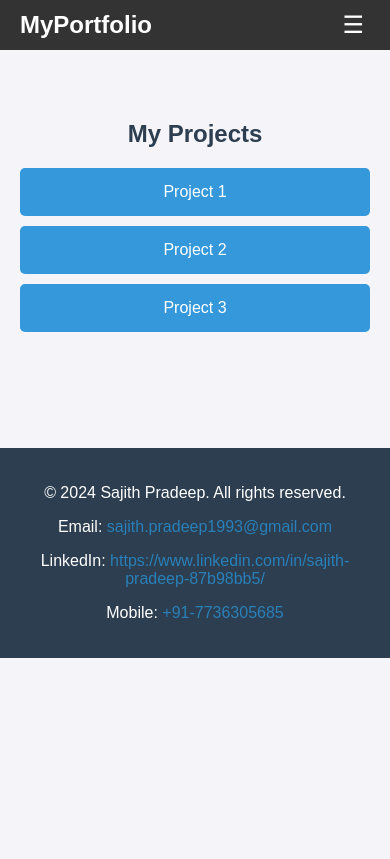
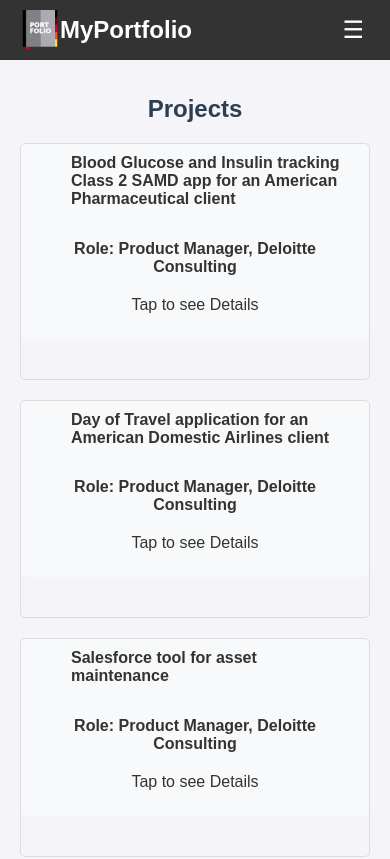
Before and after one commit to SajithPradeep/productportfolio, a React (Create React App) app: page /projects in a window 390 px wide. Shown: the top 859 px of the page. Built offline with nearby package versions, Linux system fonts and the light colour scheme.

Commit message:
completed the projects sections and fixed the responsive issues for projects and the hamburger menu

```diff
--- a/src/components/Navbar.jsx
+++ b/src/components/Navbar.jsx
@@ -1,7 +1,7 @@
-// src/components/Navbar.jsx
 import React, { useState } from 'react';
 import { Link } from 'react-router-dom';
 import '../styles/Navbar.css';
+import iconName from "../assets/portfolio.png"
 
 const Navbar = () => {
   const [isOpen, setIsOpen] = useState(false);
@@ -10,21 +10,26 @@
     setIsOpen(!isOpen);
   };
 
+  const closeMenu = () => {
+    setIsOpen(false);
+  };
+
   return (
     <nav className="navbar">
       <div className="navbar-container">
         <div className="logo">
+          <img src={iconName} alt="Portfolio Icon" style={{ width: '40px', height: '40px' }} />
           <Link to="/">MyPortfolio</Link>
         </div>
         <button className="menu-toggle" onClick={toggleMenu}>
           &#9776; {/* This is a hamburger menu icon */}
         </button>
         <div className={`nav-links ${isOpen ? 'active' : ''}`}>
-          <Link to="/">Home</Link>
-          <Link to="/about">About</Link>
-          <Link to="/projects">Projects</Link>
-          <Link to="/blogs">Blogs</Link>
-          <Link to="/contact">Contact</Link>
+          <Link to="/" onClick={closeMenu}>Home</Link>
+          <Link to="/about" onClick={closeMenu}>About</Link>
+          <Link to="/projects" onClick={closeMenu}>Work Experience</Link>
+          <Link to="/blogs" onClick={closeMenu}>Blogs</Link>
+          <Link to="/contact" onClick={closeMenu}>Contact</Link>
         </div>
       </div>
     </nav>
--- a/src/components/Projects.jsx
+++ b/src/components/Projects.jsx
@@ -1,15 +1,110 @@
-import React from 'react';
+import React, { useState } from 'react';
 import '../styles/Projects.css';
+
+const ProjectAccordionItem = ({ title, orgDate,  children }) => {
+  const [isOpen, setIsOpen] = useState(false);
+
+  const toggleAccordion = () => {
+    setIsOpen(!isOpen);
+  };
+
+  return (
+    <div className="accordion-item">
+      <div className="accordion-title" onClick={toggleAccordion}>
+        <h3>{title}</h3>
+        <h5>Role: {orgDate}</h5>
+        <section class="seeDetails">
+          <span class="desktop">{isOpen ? '-' : '+'}</span>
+          <span class="responsive">{isOpen ? '' : 'Tap to see Details'}</span>
+        </section>
+      </div>
+      {isOpen && <div className="accordion-content">{children}</div>}
+      <span onClick={toggleAccordion} class="responsive responsiveDown">{isOpen ? 'See Less' : ''}</span>
+    </div>
+  );
+};
 
 const Projects = () => {
   return (
     <section id="projects">
-      <h2>My Projects</h2>
-      <ul>
-        <li>Project 1</li>
-        <li>Project 2</li>
-        <li>Project 3</li>
-      </ul>
+      <h2>Projects</h2>
+      <div className="accordion">
+        <ProjectAccordionItem title="Blood Glucose and Insulin tracking Class 2 SAMD app for an American Pharmaceutical client" orgDate="Product Manager, Deloitte Consulting">
+          <p>
+            <ul>
+              <li>The client planned to release a new drug designed for weekly insulin doses.</li>
+              <li>The objective was to adapt existing application designs to accommodate this new dosing regimen.</li>
+              <li>Facilitated a comprehensive discovery workshop to pinpoint user pain points and identify limitations in the current applications, resulting in an empathy map and a high-level feature list for wireframing.</li>
+              <li>Engaged in brainstorming sessions with the design team to create wireframes and high-fidelity designs, incorporating insights from the discovery workshop.</li>
+              <li>Developed user stories, detailed functional flows, and logic diagrams to support the designs, successfully completing the project within a tight 2-month timeframe.</li>
+            </ul>
+            </p>
+        </ProjectAccordionItem>
+        <ProjectAccordionItem title="Day of Travel application for an American Domestic Airlines client" orgDate="Product Manager, Deloitte Consulting">
+          <p>
+            <ul>
+              <li>The airline sought Deloitte's help to streamline travel time, enhance customer experience, and reduce boarding delays.</li>
+              <li>Conducted research on airline operations and user boarding processes, defining the KPI as reducing the time from home departure to flight boarding. Metrics included total time from home to airport and from airport entry to boarding gate.</li>
+              <li>Developed a "Day of Travel" app to provide timely reminders based on traffic conditions via Google Maps integration, and offer transport options, including car rentals, with parking guidance and geo-fencing for airport entry.</li>
+              <li>The app also included internal navigation to assist users through check-in, security, and to the boarding gate.</li>
+              <li>Created an MVP and began initial UAT testing, but the project was halted due to budget constraints imposed by the COVID-19 pandemic.</li>
+            </ul>
+          </p>
+        </ProjectAccordionItem>
+        <ProjectAccordionItem title="Salesforce tool for asset maintenance" orgDate="Product Manager, Deloitte Consulting">
+          <p>
+          <ul>
+            <li>Developed an internal Salesforce tool for asset maintenance across locations.</li>
+            <li>KPI: Identify at-risk assets before failure and enable remediation.</li>
+            <li>Used asset performance history to measure failure rates and created Salesforce dashboards for easy access to asset information.</li>
+          </ul>
+          </p>
+        </ProjectAccordionItem>
+        <ProjectAccordionItem title="Business Analyst project summary" orgDate="Business Analyst, Deloitte Consulting">
+          <p>
+          <ul>
+            <li>As a Business Analyst, I’ve worked with clients across diverse industries, including Life Sciences, Healthcare, Retail, Manufacturing, and Customer Support.</li>
+            <li>I’ve also served as a Scrum Master, ensuring AGILE processes like sprint planning, demos, standups, and retrospectives are followed to deliver projects on time.</li>
+            <li>My role involved detailed interactions with client stakeholders to document requirements, which were then used to create user stories for design and development.</li>
+            <li>I also created user flow and logic diagrams to clarify requirements during sprint planning and support development and QA.</li>
+            <li>Below are some notable client projects from my experience as a Business Analyst:
+              <ul>
+                <li>Creating a customer support web portal for an <b>American Computer manufacturer client</b>. Worked with the client Product Owner to understand the new functionalities and created detailed user stories to aid in the development process.</li>
+                <li>Creating a patient companion application for an <b>American Pharmaceutical client</b>. The patient companion application will help the patient to track their medication, give them timely reminders to take their medications, and also help the patients to refill the medications on time and track their symptoms.</li>
+                <li>Also worked on creating a <b>Class 2 SAMD (Software As a Medical Device) application</b> for the same pharmaceutical client that will enable the user to monitor their blood glucose levels and insulin intake units on a daily basis and suggest changes to their dose based on the changes in the user's blood glucose readings, which are synced via Bluetooth using connected devices to the app.</li>
+                <li>Worked on creating a customer loyalty app for an <b>American retail chain client</b> that provided various loyalty benefits to users in terms of reward points and personalized discounts, which in turn helps to drive more store visits.</li>
+              </ul>
+            </li>
+          </ul>
+          </p>
+        </ProjectAccordionItem>
+        <ProjectAccordionItem title="Employee portal for a multinational Oil and Natural gas client" orgDate="UX Designer and Frontend Dev, Wipro">
+          <p>
+          <ul>
+            <li>Worked as a UX Designer and Front-End Engineer for a multinational oil and gas corporation, developing a section of their employee portal with a 5-month deadline.</li>
+            <li>Collaborated with cross-functional stakeholders and the Product Owner to create wireframes using existing app components, streamlining the design process and avoiding the need for an additional designer.</li>
+            <li>Developed front-end pages using React.js, HTML, CSS, and jQuery.</li>
+            <li>Gained insights into high-level design processes and provided mentorship in front-end coding to team members.</li>
+            <li>Faced challenges with scope creep as new requirements emerged, which eventually led to the project getting extended, highlighting the importance of rigorous planning and scope management for timely delivery.</li>
+          </ul>
+          </p>
+        </ProjectAccordionItem>
+        <ProjectAccordionItem title="Order fulfillment web portal for UK based retail chain" orgDate="Frontend Dev, Coffeebeans Consluting">
+          <p>
+          <ul>
+            <li>Worked as a Frontend Engineer for a retail chain giant in the UK, enhancing their order fulfillment web portal.</li>
+            <li>The major goal of this assignment was to improve delivery efficiency and optimize the order management system.</li>
+            <li>The portal was also lacking the desired unit test coverage.</li>
+            <li>Worked on implementing the requirements for the features and helped improve the coding standards by:
+              <ul>
+                <li>Implementing the latest React features.</li>
+                <li>Successfully improving the overall code coverage by 20%.</li>
+              </ul>
+            </li>
+          </ul>
+          </p>
+        </ProjectAccordionItem>
+      </div>
     </section>
   );
 };
--- a/src/styles/Navbar.css
+++ b/src/styles/Navbar.css
@@ -11,6 +11,11 @@
   align-items: center;
   max-width: 1200px;
   margin: 0 auto;
+}
+
+.logo {
+  display: flex;
+  align-items: center;
 }
 
 .logo a {
--- a/src/styles/Projects.css
+++ b/src/styles/Projects.css
@@ -1,13 +1,105 @@
-/* src/styles/Projects.css */
-#projects ul {
-    list-style-type: none;
-    padding: 0;
+.accordion-item {
+  border: 1px solid #ddd;
+  border-radius: 5px;
+  margin-bottom: 10px;
+  margin-top: 20px;
+}
+
+.accordion .accordion-item:hover {
+  border: 1px solid;
+}
+
+.accordion-title {
+  background-color: #f8f9fa;
+  padding: 10px;
+  cursor: pointer;
+  display: flex;
+  justify-content: space-between;
+  align-items: center;
+  border-radius: 5px;
+}
+
+.accordion-title h3 {
+  margin: 0;
+  font-size: 1.2rem;
+  width: 50%;
+  text-align: left;
+  padding-left: 40px;
+}
+
+.accordion-title span {
+  font-size: 1.5rem;
+  width: 5%;
+}
+
+.accordion-content {
+  padding: 10px;
+  background-color: #ffffff;
+  border-top: 1px solid #ddd;
+  animation: fadeIn 0.3s ease-in-out;
+  text-align: left;
+}
+
+ul li {
+  margin-top: 10px;
+}
+
+.desktop {
+  display: block;
+}
+
+.responsive {
+  display: none;
+  font-size: 16px;
+}
+
+@keyframes fadeIn {
+  from {
+    opacity: 0;
+  }
+  to {
+    opacity: 1;
+  }
+}
+
+@media (max-width: 768px) {
+  .accordion-title {
+    flex-direction: column;
+    align-items: flex-start;
   }
 
-  #projects li {
-    background-color: #3498db;
-    color: white;
-    margin: 10px 0;
-    padding: 15px;
-    border-radius: 5px;
+  .accordion-title h3, .accordion-title h5 {
+    font-size: 1rem;
+    margin-bottom: 5px;
+    width: auto;
   }
+
+  .responsive {
+    display: block;
+    font-size: 16px;
+  }
+
+  .responsiveDown {
+    padding: 20px 0;
+  }
+
+  .desktop {
+    display: none;
+    font-size: 12px;
+  }
+
+  .accordion-title .seeDetails span {
+    font-size: 16px;
+    width: auto;
+  }
+
+  section {
+    padding: 15px 20px;
+    max-width: 1000px;
+    margin: 0 auto;
+  }
+
+  .accordion-content ul {
+    padding-left: 15px;
+  }
+}
```
Also changed, not shown: src/assets/portfolio.png (added), src/styles/Contact.css (line endings or trailing spaces).
